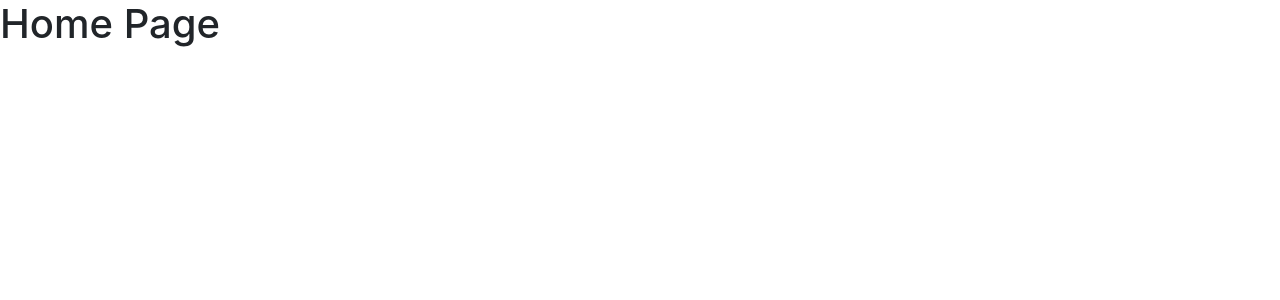
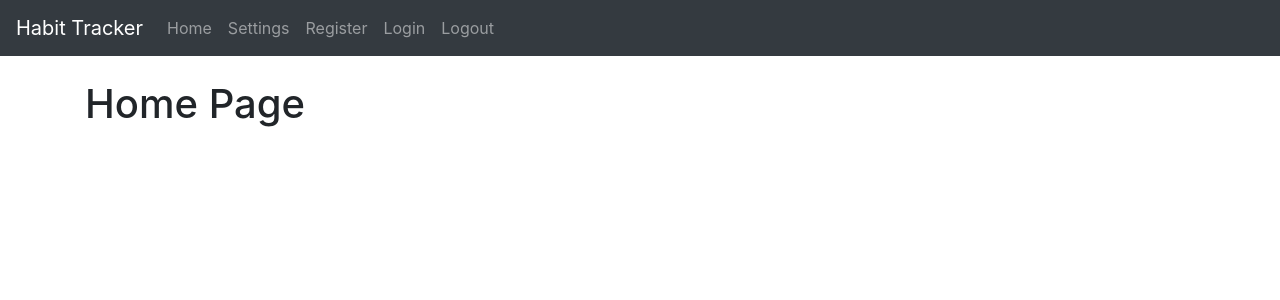
Before and after one commit to azzhou/habit-tracker, a Flask app: page / in a window 1280 px wide. Shown: the top 300 px of the page. Run offline with Flask 2, Linux system fonts and the light colour scheme; some libraries are stand-ins or nearby versions.

Commit message:
Add basic navbar structure

```diff
--- /dev/null
+++ b/habit_tracker/static/main.css
@@ -0,0 +1,3 @@
+body {
+    margin-top: 5rem;
+}
--- a/habit_tracker/templates/layout.html
+++ b/habit_tracker/templates/layout.html
@@ -7,11 +7,32 @@
   <!-- Bootstrap CSS -->
   <link rel="stylesheet" href="https://stackpath.bootstrapcdn.com/bootstrap/4.3.1/css/bootstrap.min.css"
     integrity="sha384-ggOyR0iXCbMQv3Xipma34MD+dH/1fQ784/j6cY/iJTQUOhcWr7x9JvoRxT2MZw1T" crossorigin="anonymous">
+  <!-- Custom CSS -->
+    <link rel="stylesheet" href="{{ url_for('static', filename='main.css') }}">
   <title>Habit Tracker</title>
 </head>
 <body>
-  {% block content %}
-  {% endblock content %}
+  <nav class="navbar navbar-expand-lg navbar-dark bg-dark fixed-top">
+    <a class="navbar-brand" href="#">Habit Tracker</a>
+    <button class="navbar-toggler" type="button" data-toggle="collapse" data-target="#navbarNavAltMarkup" aria-controls="navbarNavAltMarkup" aria-expanded="false" aria-label="Toggle navigation">
+      <span class="navbar-toggler-icon"></span>
+    </button>
+    <div class="collapse navbar-collapse" id="navbarNavAltMarkup">
+      <div class="navbar-nav">
+        <a class="nav-item nav-link" href="#">Home</a>
+        <a class="nav-item nav-link" href="#">Settings</a>
+        <a class="nav-item nav-link" href="#">Register</a>
+        <a class="nav-item nav-link" href="#">Login</a>
+        <a class="nav-item nav-link" href="#">Logout</a>
+      </div>
+    </div>
+  </nav>
+  <main role="main" class="container">
+    {% block content %}
+    {% endblock content %}
+  </main>
+
+
 
   <!-- Optional JavaScript -->
   <!-- jQuery first, then Popper.js, then Bootstrap JS -->
```
